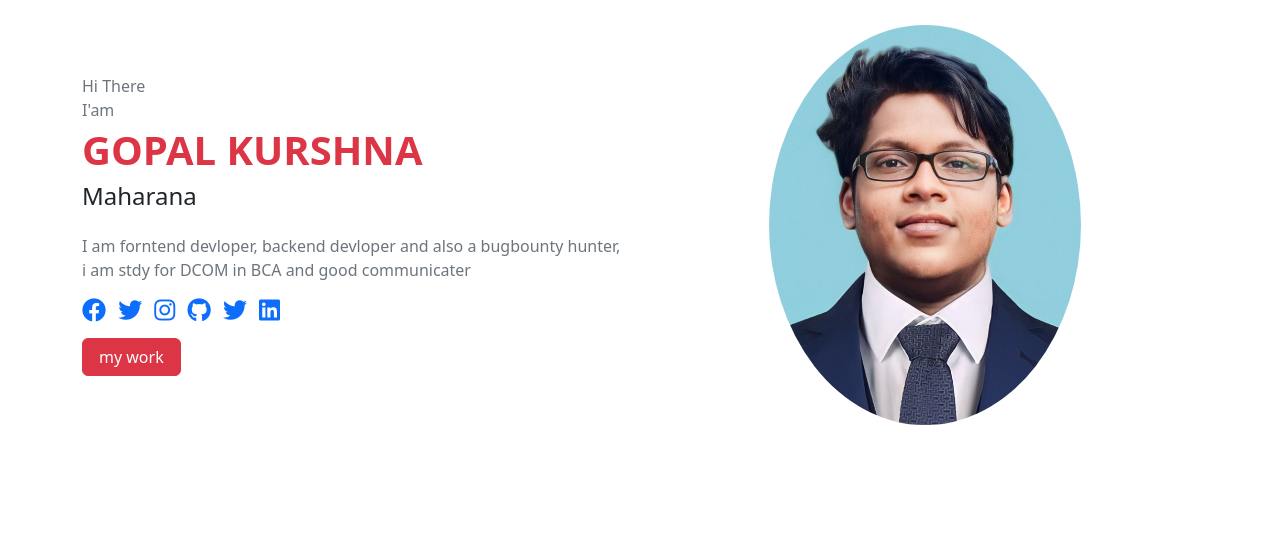
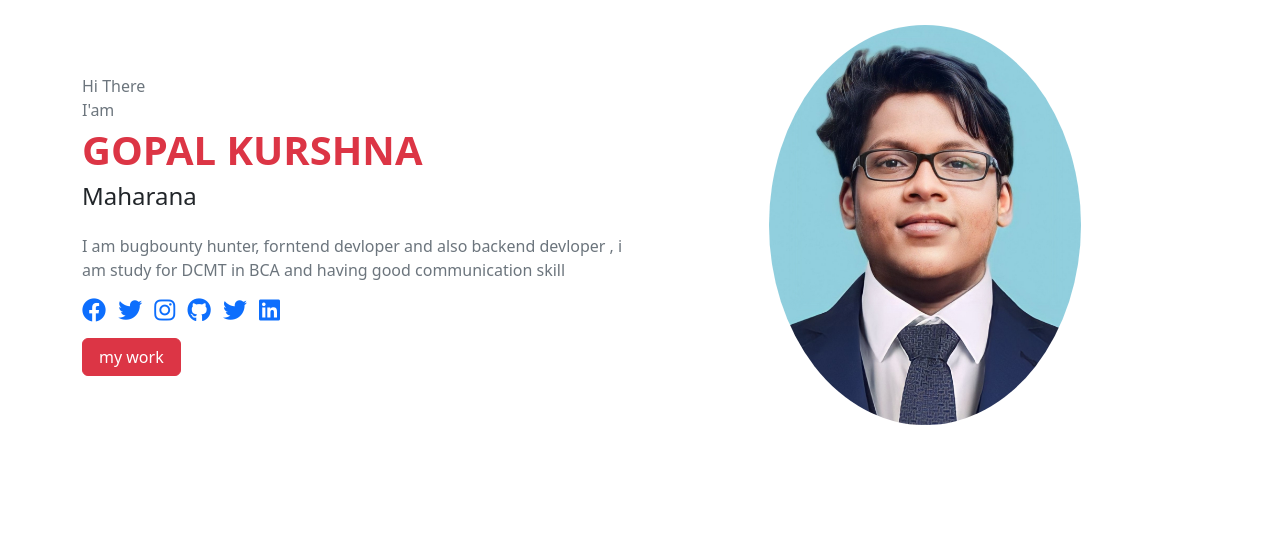
Before and after one commit to Gopal-krushna-maharana2004/gopalportfolio.me, a plain HTML site: page index.html in a window 1280 px wide. Shown: the part 95-637 px from the top of the page. Drawn offline with nearby package versions, Linux system fonts and the light colour scheme.

Commit message:
Update index.html

```diff
--- a/index.html
+++ b/index.html
@@ -51,8 +51,8 @@
             <p class="text-muted mb-1">Hi There <br> I'am</p>
             <h1 class="text-danger text-uppercase fs-1 fw-bold">Gopal kurshna</h1>
             <h2 class="fs-4">Maharana</h2>
-            <p class="mt-4 text-muted">I am forntend devloper, backend devloper and also a bugbounty hunter, i am stdy
-              for DCOM in BCA and good communicater </p>
+            <p class="mt-4 text-muted">I am  bugbounty hunter, forntend devloper and also backend devloper , i am study
+              for DCMT in BCA and having  good communication skill </p>
               <div class="social-links">
                 <a href="#" class=" me-2 "><i class="fa-brands fa-facebook fa-xl  "></i></a>
                 <a href="#" class=" me-2"><i class="fa-brands fa-twitter fa-xl "></i></a>
```
